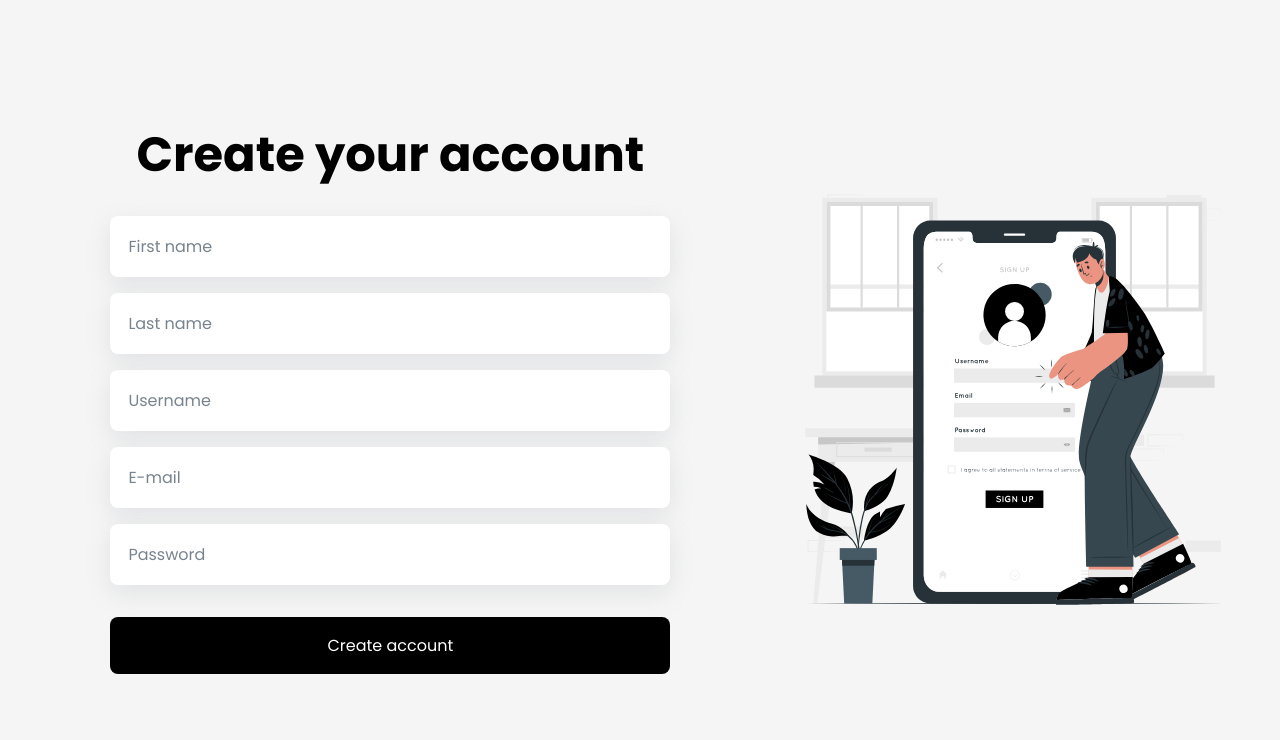
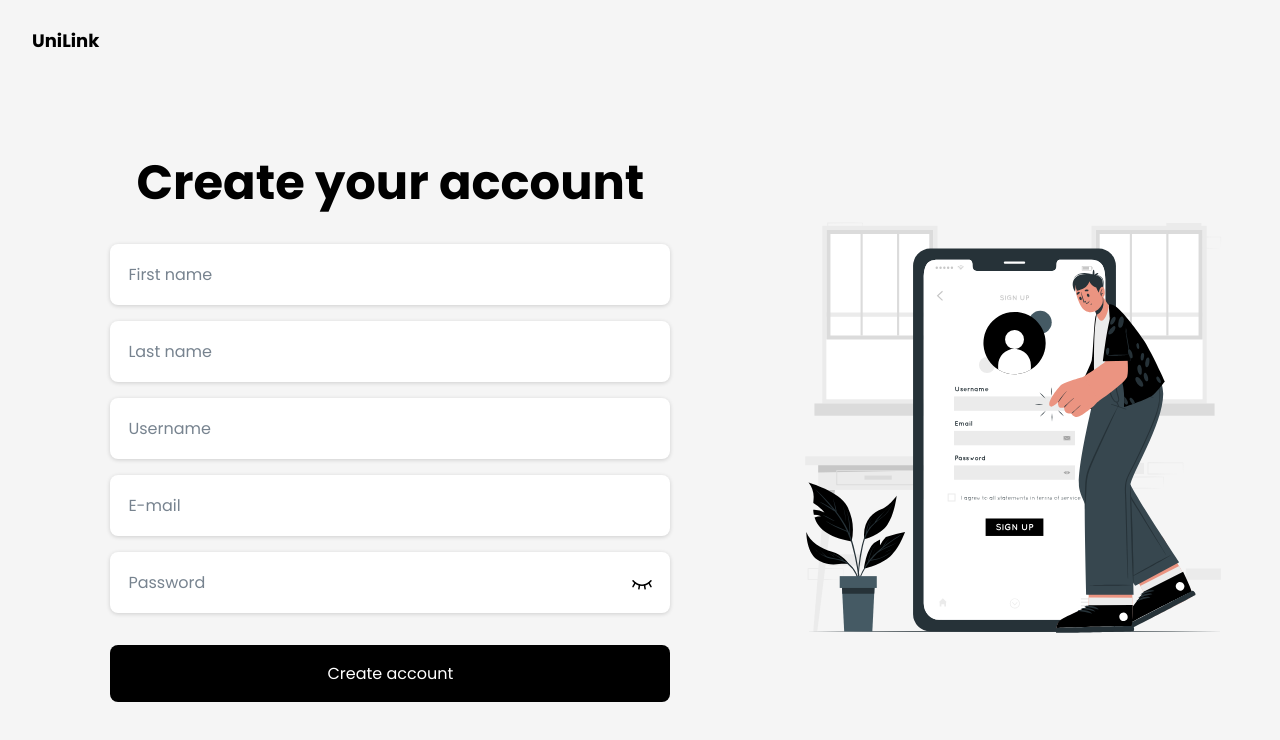
Before and after one commit to paulobr4z/UniLink, a Next.js app: page /signup in a window 1280 px wide. Shown: the top 740 px of the page. Built offline with nearby package versions, Linux system fonts and the light colour scheme.

Commit message:
feature: add HeaderDefault

```diff
--- a/src/components/ColorPicker/index.tsx
+++ b/src/components/ColorPicker/index.tsx
@@ -19,11 +19,11 @@ export function ColorPicker({
   const [color, setColor] = useState(`${defaultColor}`);
   const [isOpen, setIsOpen] = useState(false);
 
-  const debouncedValue = useDebounce<string>(color, 1000);
+  const debouncedValue = useDebounce<string>(color, 500);
 
   useEffect(() => {
     handleChangeColor(color);
-  }, [debouncedValue])
+  }, [debouncedValue]);
 
   return (
     <ColorPickerContainer
--- a/src/components/ColorPicker/styles.ts
+++ b/src/components/ColorPicker/styles.ts
@@ -10,6 +10,7 @@ export const ColorPickerContainer = styled.div<IColorPickerContainer>`
 	flex-direction: column;
 	align-items: center;
 	justify-content: center;
+	width: 120px;
 
 	p {
 		font-size: 14px;
--- /dev/null
+++ b/src/components/HeaderDefault/index.tsx
@@ -0,0 +1,18 @@
+import Link from 'next/link';
+import {
+  HeaderDefaultContainer,
+} from './styles';
+
+export function HeaderDefault() {
+  return (
+    <HeaderDefaultContainer>
+      <div className="header-default-wrapper">
+        <div className="logo">
+          <Link href="/">
+            UniLink
+          </Link>
+        </div>
+      </div>
+    </HeaderDefaultContainer>
+  );
+}
--- /dev/null
+++ b/src/components/HeaderDefault/styles.ts
@@ -0,0 +1,32 @@
+import styled, { css, CSSProp } from 'styled-components';
+
+export const HeaderDefaultContainer = styled.div`
+	position: absolute;
+	top: 0;
+	left: 0;
+	display: flex;
+	align-items: center;
+	justify-content: center;
+	width: 100%;
+	height: 80px;
+	z-index: 99;
+
+	.header-default-wrapper {
+		display: flex;
+		align-items: center;
+		justify-content: space-between;
+		max-width: 1400px;
+		width: 100%;
+		padding: 0 32px;
+
+		@media (max-width: 560px) {
+      padding: 16px;
+    }
+
+		a {
+			font-weight: bold;
+    	font-size: 18px;
+			color: #000000;
+		}
+	}
+`;
--- a/src/contents/home/index.tsx
+++ b/src/contents/home/index.tsx
@@ -9,7 +9,7 @@ export function ContentHome() {
           UniLink
         </div>
         <nav className="menu">
-          <NavLink href='/login'>Sign in</NavLink >
+          <NavLink href='/login'>Log in</NavLink >
           <NavLink href='/signup' >Sign up</NavLink >
         </nav>
       </header>
--- a/src/contents/signup/index.tsx
+++ b/src/contents/signup/index.tsx
@@ -11,6 +11,8 @@ import * as yup from 'yup'
 import { yupResolver } from '@hookform/resolvers/yup'
 import { AuthContext } from "../../contexts/AuthContext";
 import { ButtonDefault } from "../../components/ButtonDefault";
+import { Eye, EyeClosed } from "phosphor-react";
+import { HeaderDefault } from "../../components/HeaderDefault";
 
 
 const signUpSchema = yup.object().shape({
@@ -24,6 +26,8 @@ const signUpSchema = yup.object().shape({
 export function ContentSignup() {
   const { signIn } = useContext(AuthContext);
   const [isLoading, setIsLoading] = useState(false);
+  const [showPassword, setShowPassword] = useState(false);
+
   const { register, handleSubmit, formState, clearErrors } = useForm({
     resolver: yupResolver(signUpSchema)
   });
@@ -63,6 +67,7 @@ export function ContentSignup() {
   return (
     <ContentSignupContainer>
       <ToastContainer position="top-right" />
+      <HeaderDefault />
       <div className="leftContent">
         <div className="formContent">
           <h1>Create your account</h1>
@@ -92,12 +97,19 @@ export function ContentSignup() {
               {...register('email')}
               onClick={() => clearErrors('email')}
             />
-            <input
-              type="password"
-              placeholder="Password"
-              {...register('password')}
-              onClick={() => clearErrors('password')}
-            />
+            <span className="password-input">
+              <input
+                type={showPassword ? "text" : "password"}
+                placeholder="Password"
+                {...register('password')}
+                onClick={() => clearErrors('password')}
+              />
+              {
+                showPassword
+                ? <Eye size={24} onClick={ () => setShowPassword(false)}/>
+                : <EyeClosed size={24} onClick={ () => setShowPassword(true)}/>
+              }
+            </span>
             <ButtonDefault
               title="Create account"
               type="submit"
--- a/src/contents/signup/styles.ts
+++ b/src/contents/signup/styles.ts
@@ -8,7 +8,7 @@ export const ContentSignupContainer = styled.div`
   max-width: 1400px;
   min-height: 100vh;
   margin: 0 auto;
-  padding: 0 16px;
+  padding: 88px 16px 32px;
 
   .leftContent {
     display: flex;
@@ -50,10 +50,22 @@ export const ContentSignupContainer = styled.div`
           padding: 18px;
           border-radius: 8px;
           border: none;
-          box-shadow: rgba(149, 157, 165, 0.2) 0px 8px 24px;
+          box-shadow: rgba(0, 0, 0, 0.16) 0px 1px 4px;
 
           ::placeholder {
             color: #77838f;
+          }
+        }
+
+        .password-input {
+          position: relative;
+          display: flex;
+          align-items: center;
+
+          svg {
+            position: absolute;
+            right: 16px;
+            cursor: pointer;
           }
         }
 
```
Also changed, not shown: src/contents/account/index.tsx (+4 -3 lines), src/contents/account/styles.ts (+9 -15 lines), src/contents/login/index.tsx (+17 -6 lines), src/contents/login/styles.ts (+13 -1 lines).
